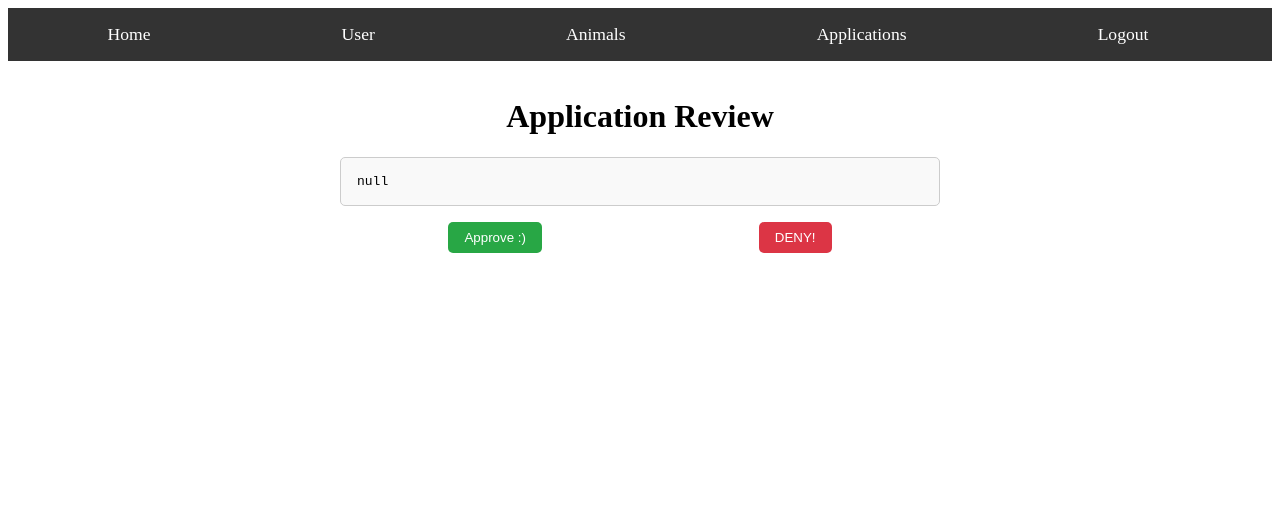
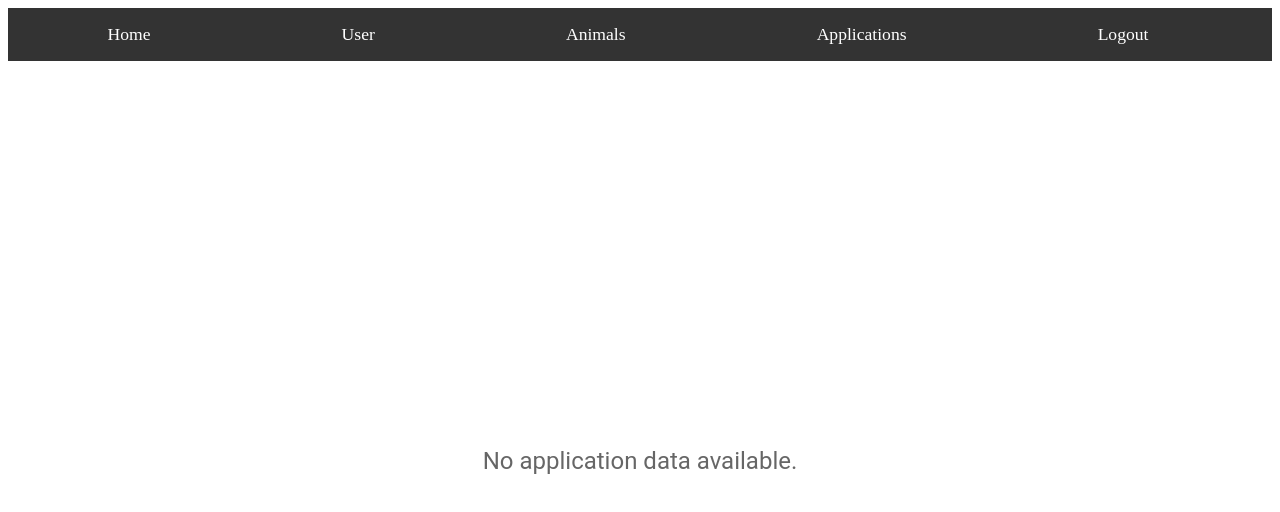
Before and after one commit to dnn47/FA24---01-Pet-Shelter, a React (Create React App) app in the folder frontend/: page /review-application in a window 1280 px wide. Shown: the top 512 px of the page. Built offline with nearby package versions, Linux system fonts and the light colour scheme.

Commit message:
fix application format

```diff
--- a/frontend/src/pages/ApplicationView.js
+++ b/frontend/src/pages/ApplicationView.js
@@ -1,45 +1,58 @@
 import React from 'react';
 import { useLocation, useNavigate } from 'react-router-dom';
+import { Box, Typography, Card, CardContent, Grid, Button } from '@mui/material';
 
 function ApplicationView() {
   const location = useLocation();
   const navigate = useNavigate();
-  const data = JSON.parse(new URLSearchParams(location.search).get('data'));
+  const data = JSON.parse(new URLSearchParams(location.search).get('data')) || {};
+
+  if (!Object.keys(data).length) {
+    return (
+      <Box display="flex" justifyContent="center" alignItems="center" minHeight="100vh">
+        <Typography variant="h5" color="textSecondary">
+          No application data available.
+        </Typography>
+      </Box>
+    );
+  }
 
   return (
-    <div style={styles.container}>
-      <h1>Application Details</h1>
-      <pre style={styles.details}>{JSON.stringify(data, null, 2)}</pre>
-      <button style={styles.button} onClick={() => navigate('/applications')}>
-        Back
-      </button>
-    </div>
+    <Box display="flex" justifyContent="center" alignItems="center" minHeight="80vh" padding={3}>
+      <Card sx={{ maxWidth: 600, width: '100%', boxShadow: 3 }}>
+        <CardContent>
+          <Typography variant="h4" component="div" gutterBottom>
+            Application Details
+          </Typography>
+          <Grid container spacing={2}>
+            {Object.entries(data).map(([key, value]) => (
+              <Grid item xs={12} sm={6} key={key}>
+                <Typography variant="body1" color="textSecondary">
+                  <strong>{formatKey(key)}:</strong> {value || 'N/A'}
+                </Typography>
+              </Grid>
+            ))}
+          </Grid>
+        </CardContent>
+        <Box display="flex" justifyContent="center" padding={2}>
+          <Button
+            variant="contained"
+            color="primary"
+            onClick={() => navigate('/applications')}
+          >
+            Back
+          </Button>
+        </Box>
+      </Card>
+    </Box>
   );
 }
 
-const styles = {
-  container: {
-    maxWidth: '600px',
-    margin: '0 auto',
-    padding: '1rem',
-    textAlign: 'center',
-  },
-  details: {
-    textAlign: 'left',
-    backgroundColor: '#f9f9f9',
-    padding: '1rem',
-    border: '1px solid #ccc',
-    borderRadius: '5px',
-  },
-  button: {
-    marginTop: '1rem',
-    padding: '0.5rem 1rem',
-    backgroundColor: '#007bff',
-    color: '#fff',
-    border: 'none',
-    borderRadius: '5px',
-    cursor: 'pointer',
-  },
-};
+// Helper function to format keys into a user-friendly format
+function formatKey(key) {
+  return key
+    .replace(/_/g, ' ')
+    .replace(/\b\w/g, (char) => char.toUpperCase());
+}
 
 export default ApplicationView;
--- a/frontend/src/pages/ReviewApplication.js
+++ b/frontend/src/pages/ReviewApplication.js
@@ -1,11 +1,12 @@
 import React from 'react';
 import { useLocation, useNavigate } from 'react-router-dom';
+import { Box, Typography, Card, CardContent, Grid, Button } from '@mui/material';
 import { reviewApplication } from '../api/applicationsApi'; // Import API call
 
 function ReviewApplication() {
   const location = useLocation();
   const navigate = useNavigate();
-  const data = JSON.parse(new URLSearchParams(location.search).get('data'));
+  const data = JSON.parse(new URLSearchParams(location.search).get('data')) || {};
 
   const handleApprove = () => {
     console.log(`Approved Application: ${data.application_id}`);
@@ -19,57 +20,61 @@ function ReviewApplication() {
     navigate('/applications'); // Redirect to applications after action
   };
 
+  if (!Object.keys(data).length) {
+    return (
+      <Box display="flex" justifyContent="center" alignItems="center" minHeight="100vh">
+        <Typography variant="h5" color="textSecondary">
+          No application data available.
+        </Typography>
+      </Box>
+    );
+  }
+
   return (
-    <div style={styles.container}>
-      <h1>Application Review</h1>
-      <pre style={styles.details}>{JSON.stringify(data, null, 2)}</pre>
-      <div style={styles.actions}>
-        <button style={styles.approveButton} onClick={handleApprove}>
-          Approve :)
-        </button>
-        <button style={styles.denyButton} onClick={handleDeny}>
-          DENY!
-        </button>
-      </div>
-    </div>
+    <Box display="flex" justifyContent="center" alignItems="center" minHeight="80vh" padding={3}>
+      <Card sx={{ maxWidth: 600, width: '100%', boxShadow: 3 }}>
+        <CardContent>
+          <Typography variant="h4" component="div" gutterBottom>
+            Application Review
+          </Typography>
+          <Grid container spacing={2}>
+            {Object.entries(data).map(([key, value]) => (
+              <Grid item xs={12} sm={6} key={key}>
+                <Typography variant="body1" color="textSecondary">
+                  <strong>{formatKey(key)}:</strong> {value || 'N/A'}
+                </Typography>
+              </Grid>
+            ))}
+          </Grid>
+        </CardContent>
+        <Box display="flex" justifyContent="space-around" padding={2}>
+          <Button
+            variant="contained"
+            color="success"
+            onClick={handleApprove}
+            sx={{ padding: '0.5rem 2rem' }}
+          >
+            Approve
+          </Button>
+          <Button
+            variant="contained"
+            color="error"
+            onClick={handleDeny}
+            sx={{ padding: '0.5rem 2rem' }}
+          >
+            Deny
+          </Button>
+        </Box>
+      </Card>
+    </Box>
   );
 }
 
-const styles = {
-  container: {
-    maxWidth: '600px',
-    margin: '0 auto',
-    padding: '1rem',
-    textAlign: 'center',
-  },
-  details: {
-    textAlign: 'left',
-    backgroundColor: '#f9f9f9',
-    padding: '1rem',
-    border: '1px solid #ccc',
-    borderRadius: '5px',
-  },
-  actions: {
-    marginTop: '1rem',
-    display: 'flex',
-    justifyContent: 'space-around',
-  },
-  approveButton: {
-    padding: '0.5rem 1rem',
-    backgroundColor: '#28a745',
-    color: '#fff',
-    border: 'none',
-    borderRadius: '5px',
-    cursor: 'pointer',
-  },
-  denyButton: {
-    padding: '0.5rem 1rem',
-    backgroundColor: '#dc3545',
-    color: '#fff',
-    border: 'none',
-    borderRadius: '5px',
-    cursor: 'pointer',
-  },
-};
+// Helper function to format keys into a user-friendly format
+function formatKey(key) {
+  return key
+    .replace(/_/g, ' ')
+    .replace(/\b\w/g, (char) => char.toUpperCase());
+}
 
 export default ReviewApplication;
```
